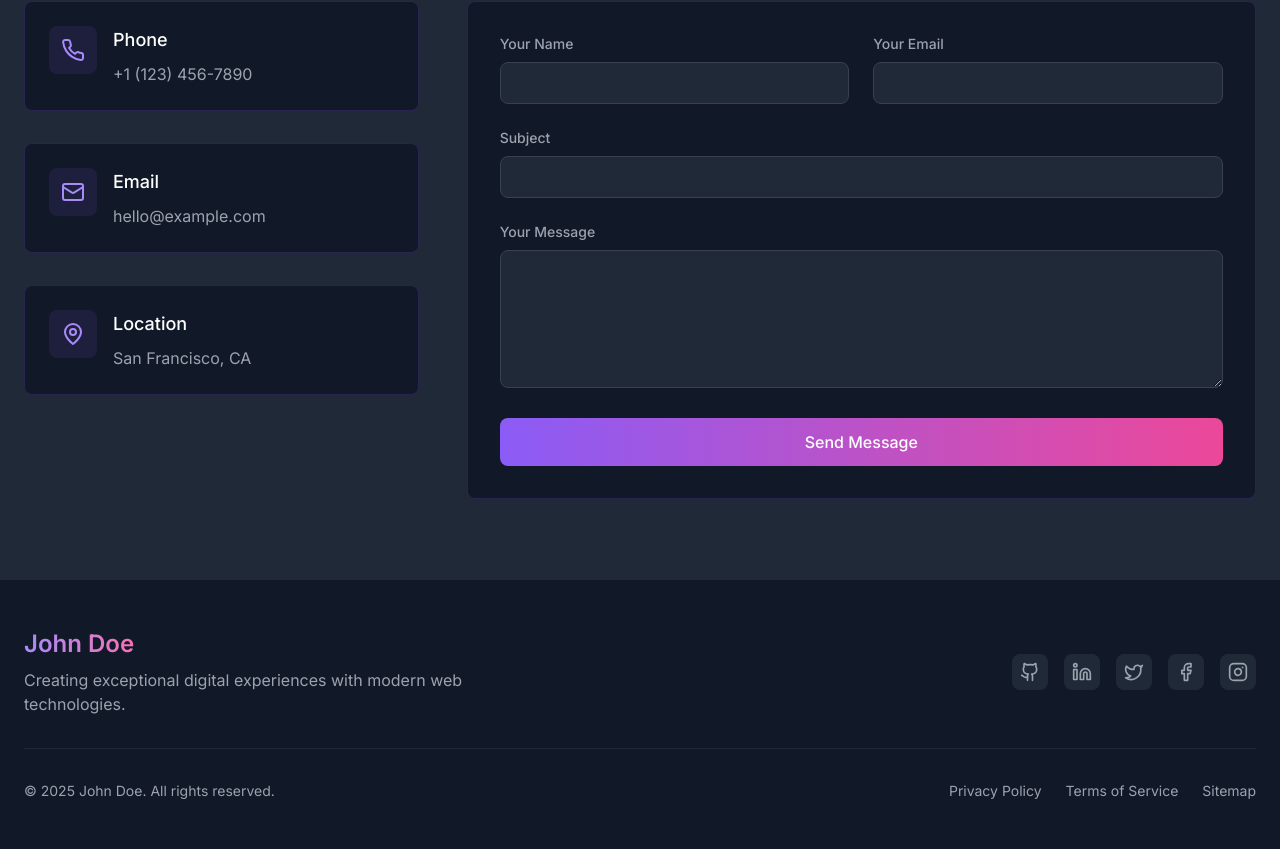
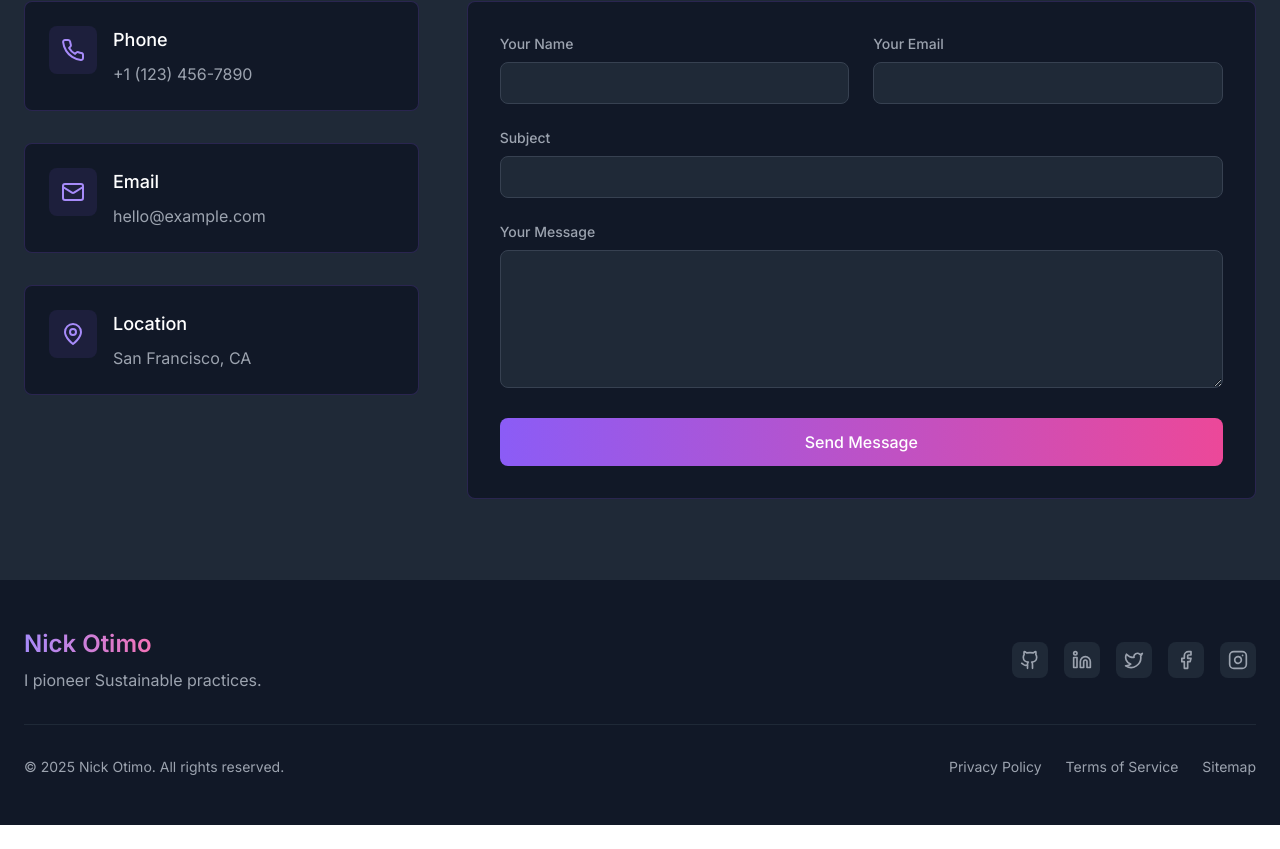
Before and after one commit to nick-otimo/My_new_portfolio, a React (Vite) app: page / in a window 1280 px wide. Shown: the part 5537-6386 px from the top of the page. After the commit the page ends 6362 px from the top, so only its background shows below. Built offline with nearby package versions, Linux system fonts and the light colour scheme.

Commit message:
Update Footer.tsx

```diff
--- a/src/components/Footer.tsx
+++ b/src/components/Footer.tsx
@@ -31,10 +31,10 @@ const Footer: React.FC = () => {
               href="#home"
               className="text-2xl font-bold bg-clip-text text-transparent bg-gradient-to-r from-purple-400 to-pink-400"
             >
-              John Doe
+              Nick Otimo
             </a>
             <p className="mt-2 text-gray-400 max-w-md">
-              Creating exceptional digital experiences with modern web technologies.
+              I pioneer Sustainable practices.
             </p>
           </div>
 
@@ -56,7 +56,7 @@ const Footer: React.FC = () => {
 
         <div className="border-t border-gray-800 mt-8 pt-8 flex flex-col md:flex-row justify-between items-center">
           <p className="text-gray-400 text-sm">
-            &copy; {currentYear} John Doe. All rights reserved.
+            &copy; {currentYear} Nick Otimo. All rights reserved.
           </p>
 
           <div className="mt-4 md:mt-0">
@@ -72,7 +72,7 @@ const Footer: React.FC = () => {
                 </a>
               </li>
               <li>
-                <a href="#" className="hover:text-purple-400 transition-colors duration-300">
+                <a href="https://maps.app.goo.gl/xQairMQh5Jc6Rcqs5" className="hover:text-purple-400 transition-colors duration-300">
                   Sitemap
                 </a>
               </li>
```
